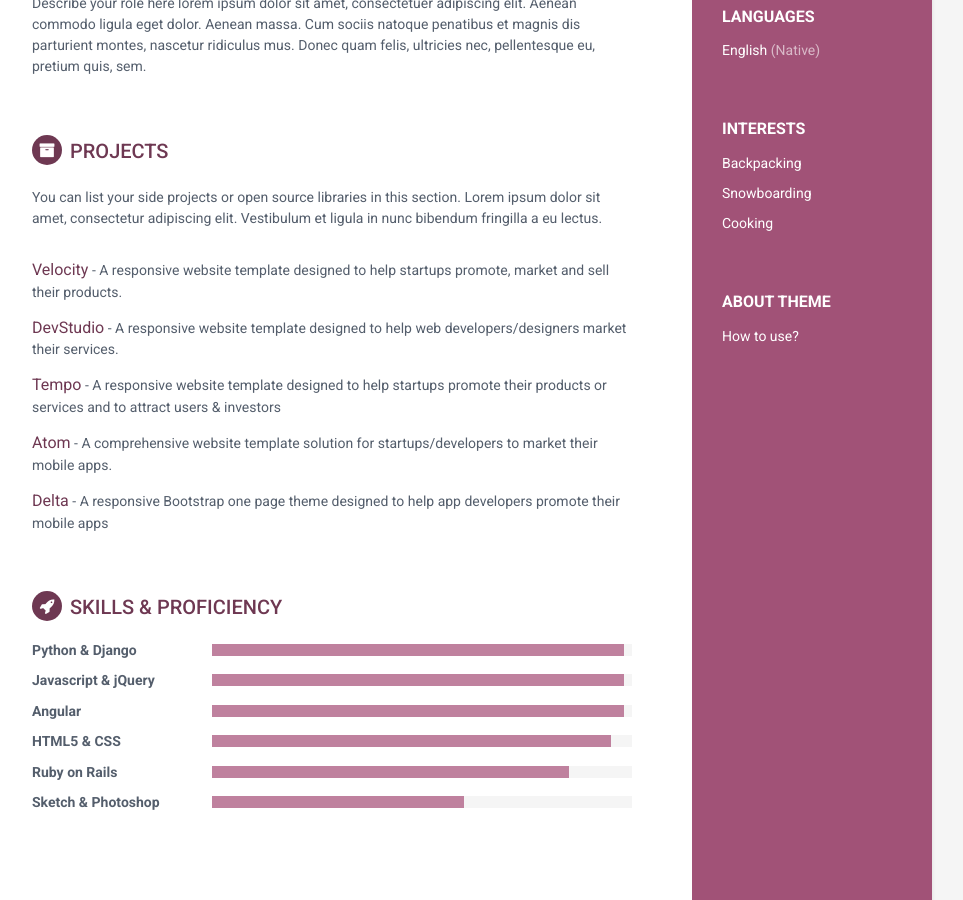
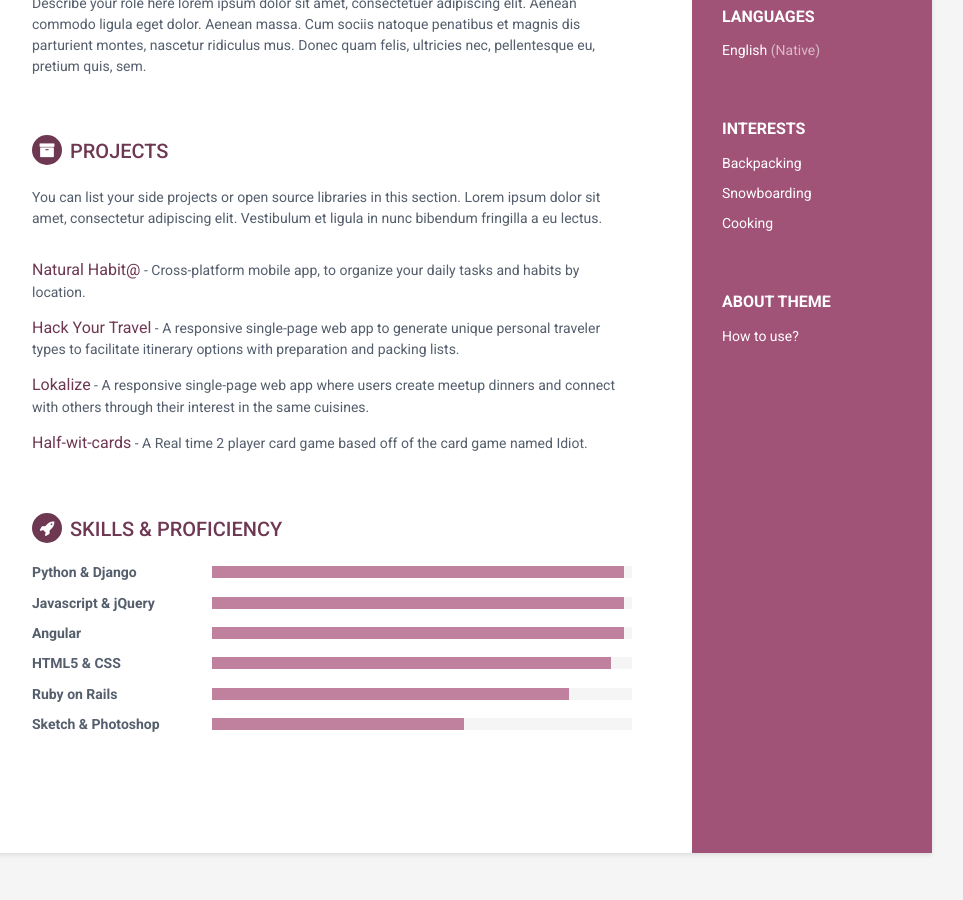
Before and after one commit to blackeka/blackeka.github.io, a Jekyll site: the page built from index.html, in a window 1280 px wide and 900 px high, scrolled down 791 px. Shown: the whole window, without its empty margins (188-1151 px from the left). Built offline with Jekyll 4.4.1, drawn with Linux system fonts in a browser that asks for light colours.

Commit message:
update projects

```diff
--- a/_includes/projects.html
+++ b/_includes/projects.html
@@ -4,20 +4,20 @@
         <p>You can list your side projects or open source libraries in this section. Lorem ipsum dolor sit amet, consectetur adipiscing elit. Vestibulum et ligula in nunc bibendum fringilla a eu lectus.</p>
     </div><!--//intro-->
     <div class="item">
-                    <span class="project-title"><a href="#hook">Velocity</a></span> - <span class="project-tagline">A responsive website template designed to help startups promote, market and sell their products.</span>
+        <span class="project-title"><a href="#hook">Natural Habit@</a></span> - <span class="project-tagline">Cross-platform mobile app, to organize your daily tasks and habits by location.</span>
 
     </div><!--//item-->
     <div class="item">
-                    <span class="project-title"><a href="#" target="_blank">DevStudio</a></span> -
-                    <span class="project-tagline">A responsive website template designed to help web developers/designers market their services. </span>
+        <span class="project-title"><a href="#" target="_blank">Hack Your Travel</a></span> -
+        <span class="project-tagline">A responsive single-page web app to generate unique personal traveler types to facilitate itinerary options with preparation and packing lists. </span>
     </div><!--//item-->
     <div class="item">
-                    <span class="project-title"><a href="#" target="_blank">Tempo</a></span> - <span class="project-tagline">A responsive website template designed to help startups promote their products or services and to attract users &amp; investors</span>
+        <span class="project-title"><a href="#" target="_blank">Lokalize</a></span> - <span class="project-tagline">A responsive single-page web app where users create meetup dinners and connect with others through their interest in the same cuisines.</span>
     </div><!--//item-->
     <div class="item">
-                    <span class="project-title"><a href="#" target="_blank">Atom</a></span> - <span class="project-tagline">A comprehensive website template solution for startups/developers to market their mobile apps. </span>
+        <span class="project-title"><a href="#" target="_blank">Half-wit-cards</a></span> - <span class="project-tagline">A Real time 2 player card game based off of the card game named Idiot. </span>
     </div><!--//item-->
-                <div class="item">
+    <!-- <div class="item">
         <span class="project-title"><a href="#" target="_blank">Delta</a></span> - <span class="project-tagline">A responsive Bootstrap one page theme designed to help app developers promote their mobile apps</span>
-                </div><!--//item-->
+    </div>//item -->
 </section><!--//section-->
```
Lines whose indentation alone changed are shown as unchanged.
